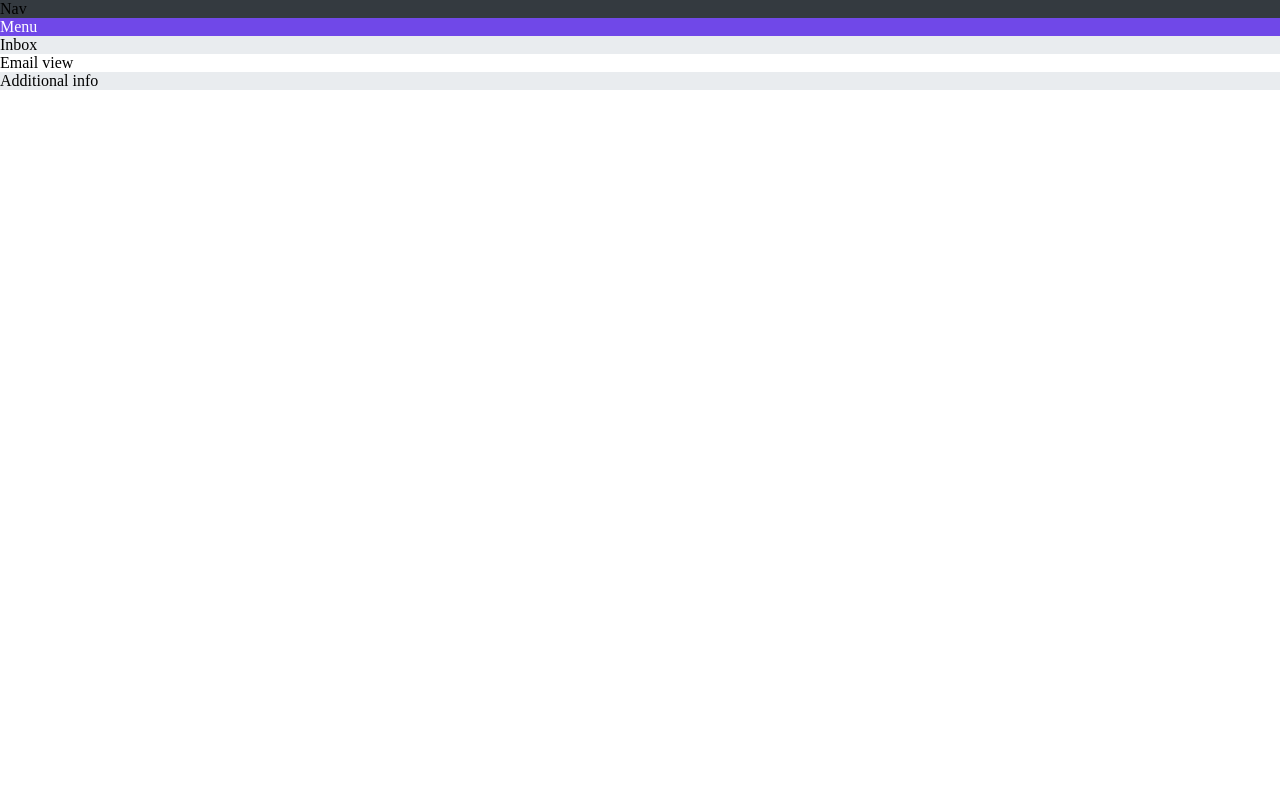
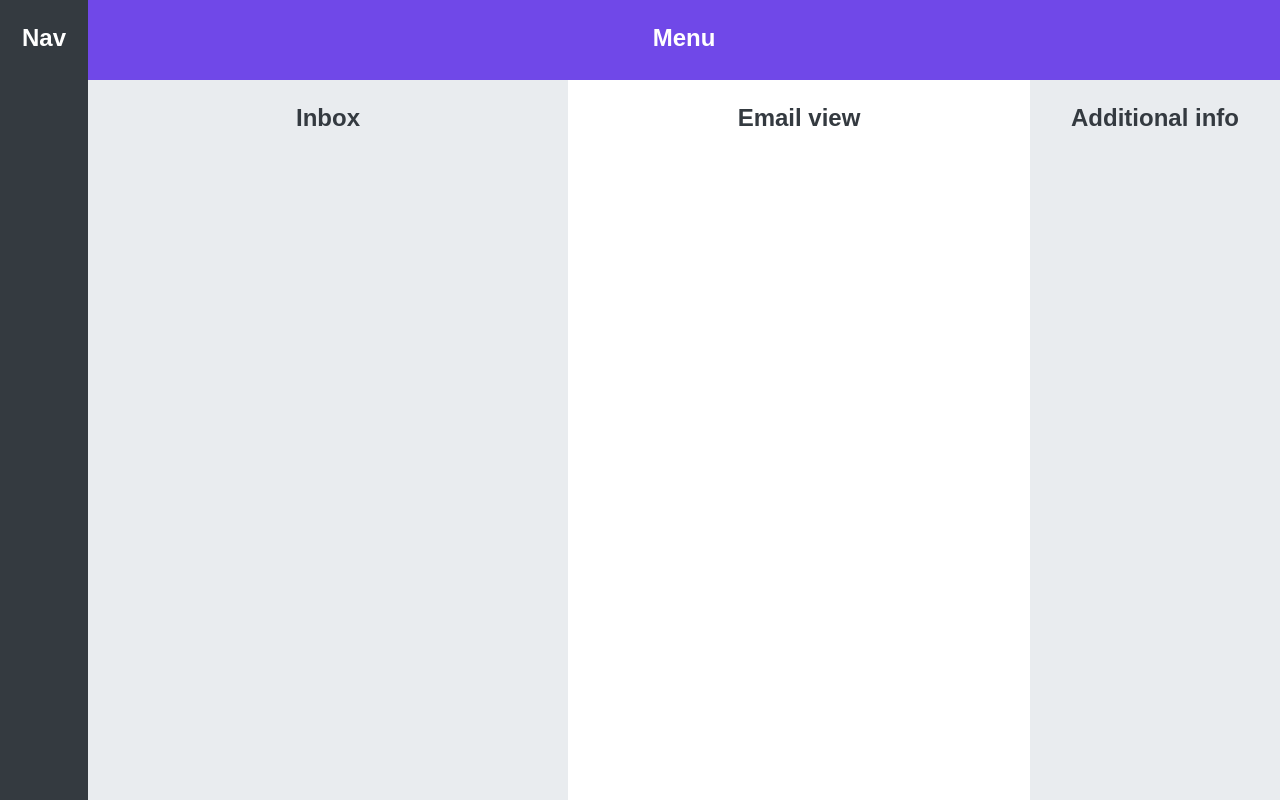
Before and after one commit to haman1/css-Components, a plain HTML site: page app-layout/index.html in a window 1280 px wide. Drawn offline with Linux system fonts and the light colour scheme.

Commit message:
positioning grid items

```diff
--- a/app-layout/index.html
+++ b/app-layout/index.html
@@ -13,19 +13,32 @@
             box-sizing:border-box;
         }
 
-        .body {
+        body {
             font-family: sans-serif;
             color:#343a40;
             font-size:24px;
+            height:100vh;
+            text-align: center;
+            font-weight: bold;
+
+            display:grid;
+            grid-template-columns: 88px 480px 1fr 250px;
+            grid-template-rows: 80px 1fr;
         }
 
+        nav,menu,section,main,aside {
+            padding-top: 24px;
+        }
         nav {
             background-color: #343a40;
+            color:white;
+            grid-row: 1 / -1;
         }
 
         menu {
             background-color: #7048e8;
             color: #fff;
+            grid-column: 2 /-1;
         }
         section {
             background-color: #e9ecef;
```
